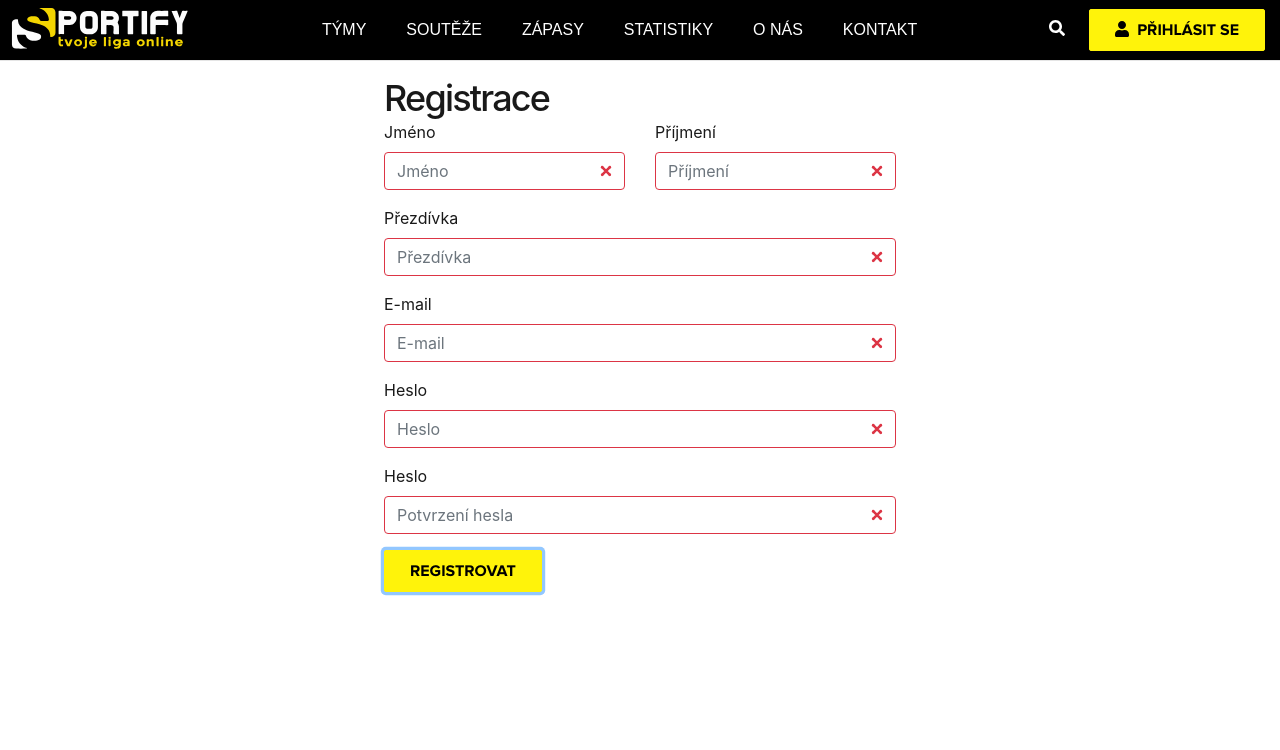
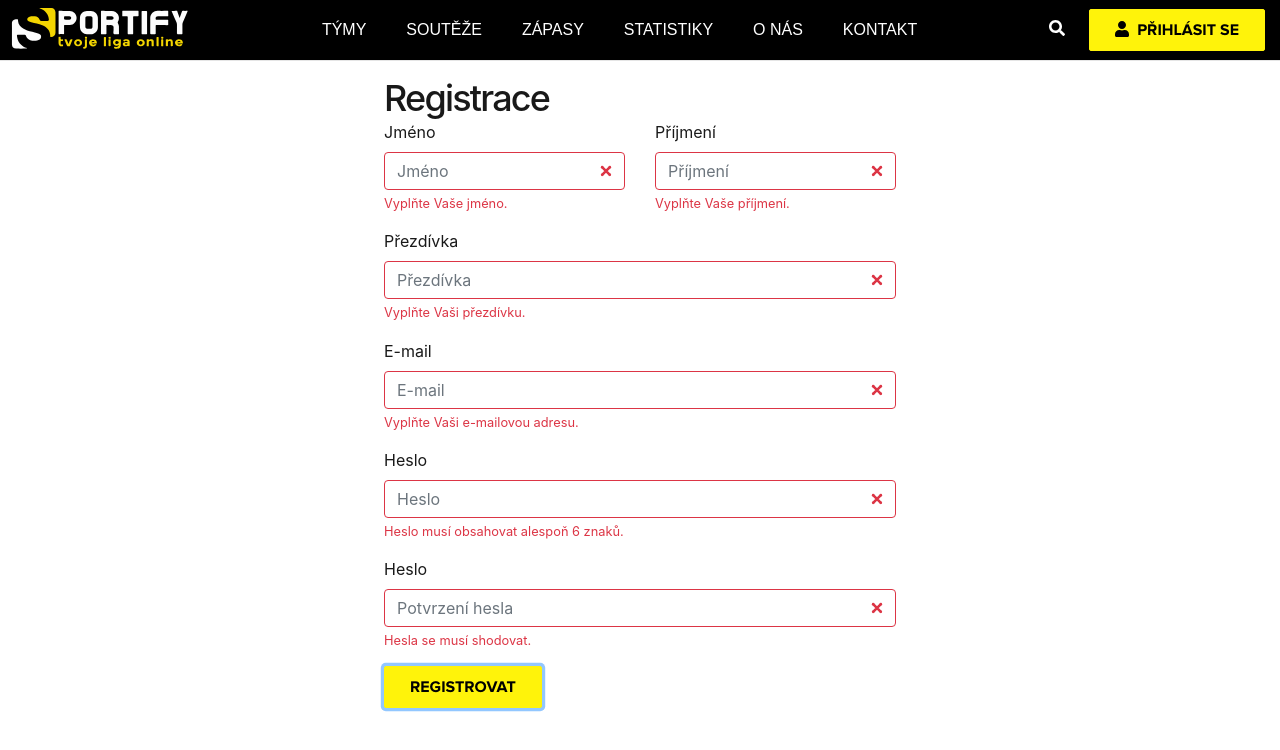
Before and after one commit to Nikolas-Charalambidis/sportify, a React (Create React App) app in the folder frontend/: page /register in a window 1280 px wide. Both pictures are taken after a click on the button "REGISTROVAT". Shown: the top 750 px of the page. Built offline with nearby package versions, Linux system fonts and the light colour scheme; a web font is replaced by a local one; what axios-mock-adapter would draw is missing.

Commit message:
added validation text for login, register and forgot pwd

```diff
--- a/frontend/src/pages/ForgotPassword.js
+++ b/frontend/src/pages/ForgotPassword.js
@@ -27,6 +27,7 @@ export function ForgotPassword() {
                     <Form.Group controlId="formBasicEmail">
                         <Form.Label>E-mail</Form.Label>
                         <Form.Control required type="email" name="email" placeholder="E-mail" value={email} onChange={e => setEmail(e.target.value)} />
+                        <Form.Control.Feedback type="invalid">E-mailová adresa je ve špatném tvaru.</Form.Control.Feedback>
                     </Form.Group>
                     <Button variant="primary" type="button" onClick={onReset}>Resetovat</Button>
                 </Form>
--- a/frontend/src/pages/Login.js
+++ b/frontend/src/pages/Login.js
@@ -28,12 +28,14 @@ export function Login() {
 				<Form validated={validated}>
 					<Form.Group controlId="formBasicEmail">
 						<Form.Label>E-mail</Form.Label>
-						<Form.Control required type="email" name="email" placeholder="E-mail" value={email} onChange={e => setEmail(e.target.value)}/>
+                        <Form.Control required type="email" name="email" placeholder="E-mail" value={email} onChange={e => setEmail(e.target.value)} />
+                        <Form.Control.Feedback type="invalid">Vyplňte e-mailovou adresu.</Form.Control.Feedback>
 					</Form.Group>
 
 					<Form.Group controlId="formBasicPassword">
 						<Form.Label>Heslo</Form.Label>
-						<Form.Control required type="password" name="password" placeholder="Heslo" value={password} onChange={e => setPassword(e.target.value)}/>
+                        <Form.Control required type="password" name="password" placeholder="Heslo" value={password} onChange={e => setPassword(e.target.value)} />
+                        <Form.Control.Feedback type="invalid">Vyplňte heslo.</Form.Control.Feedback>
 					</Form.Group>
 					<a href="/forgot-password">Zapomenuté heslo</a>
 					<Button variant="primary" type="button" onClick={onLogin}>Přihlásit</Button>
--- a/frontend/src/pages/Register.js
+++ b/frontend/src/pages/Register.js
@@ -35,12 +35,14 @@ export function Register() {
                             <Form.Group controlId="givenName">
                                 <Form.Label>Jméno</Form.Label>
                                 <Form.Control required type="text" name="givenName" placeholder="Jméno" value={givenName} onChange={e => setGivenName(e.target.value)} />
+                                <Form.Control.Feedback type="invalid">Vyplňte Vaše jméno.</Form.Control.Feedback>
                             </Form.Group>
                         </Col>
                         <Col>
                             <Form.Group controlId="lastName">
                                 <Form.Label>Příjmení</Form.Label>
                                 <Form.Control required type="text" name="lastName" placeholder="Příjmení" value={lastName} onChange={e => setLastName(e.target.value)} />
+                                <Form.Control.Feedback type="invalid">Vyplňte Vaše příjmení.</Form.Control.Feedback>
                             </Form.Group>
                         </Col>
                     </Row>
@@ -48,21 +50,26 @@ export function Register() {
                     <Form.Group controlId="nickname">
                         <Form.Label>Přezdívka</Form.Label>
                         <Form.Control required type="text" name="nickname" placeholder="Přezdívka" value={nickname} onChange={e => setNickname(e.target.value)} />
+                        <Form.Control.Feedback type="invalid">Vyplňte Vaši přezdívku.</Form.Control.Feedback>
                     </Form.Group>
 
                     <Form.Group controlId="email">
                         <Form.Label>E-mail</Form.Label>
                         <Form.Control required type="email" name="email" placeholder="E-mail" value={email} onChange={e => setEmail(e.target.value)} />
+                        <Form.Control.Feedback type="invalid">Vyplňte Vaši e-mailovou adresu.</Form.Control.Feedback>
                     </Form.Group>
 
                     <Form.Group controlId="password">
                         <Form.Label>Heslo</Form.Label>
-                        <Form.Control required type="password" name="password" placeholder="Heslo" value={password} onChange={e => setPassword(e.target.value)} />
+                        <Form.Control minLength="6" required type="password" name="password" placeholder="Heslo" value={password} onChange={e => setPassword(e.target.value)} />
+                        <Form.Control.Feedback type="invalid">Heslo musí obsahovat alespoň 6 znaků.</Form.Control.Feedback>
                     </Form.Group>
 
                     <Form.Group controlId="passwordValidation">
                         <Form.Label>Heslo</Form.Label>
-                        <Form.Control isValid={password === passwordValidation} isInvalid={password !== passwordValidation} required type="password" name="passwordValidation" placeholder="Potvrzení hesla" value={passwordValidation} onChange={e => setPasswordValidation(e.target.value)} />
+                        <Form.Control isValid={password === passwordValidation && passwordValidation.length >= 6} isInvalid={password !== passwordValidation}
+                            required type="password" name="passwordValidation" placeholder="Potvrzení hesla" value={passwordValidation} onChange={e => setPasswordValidation(e.target.value)} />
+                        <Form.Control.Feedback type="invalid">Hesla se musí shodovat.</Form.Control.Feedback>
                     </Form.Group>
 
                     <Button variant="primary" type="button" onClick={onLogin}>Registrovat</Button>
```
